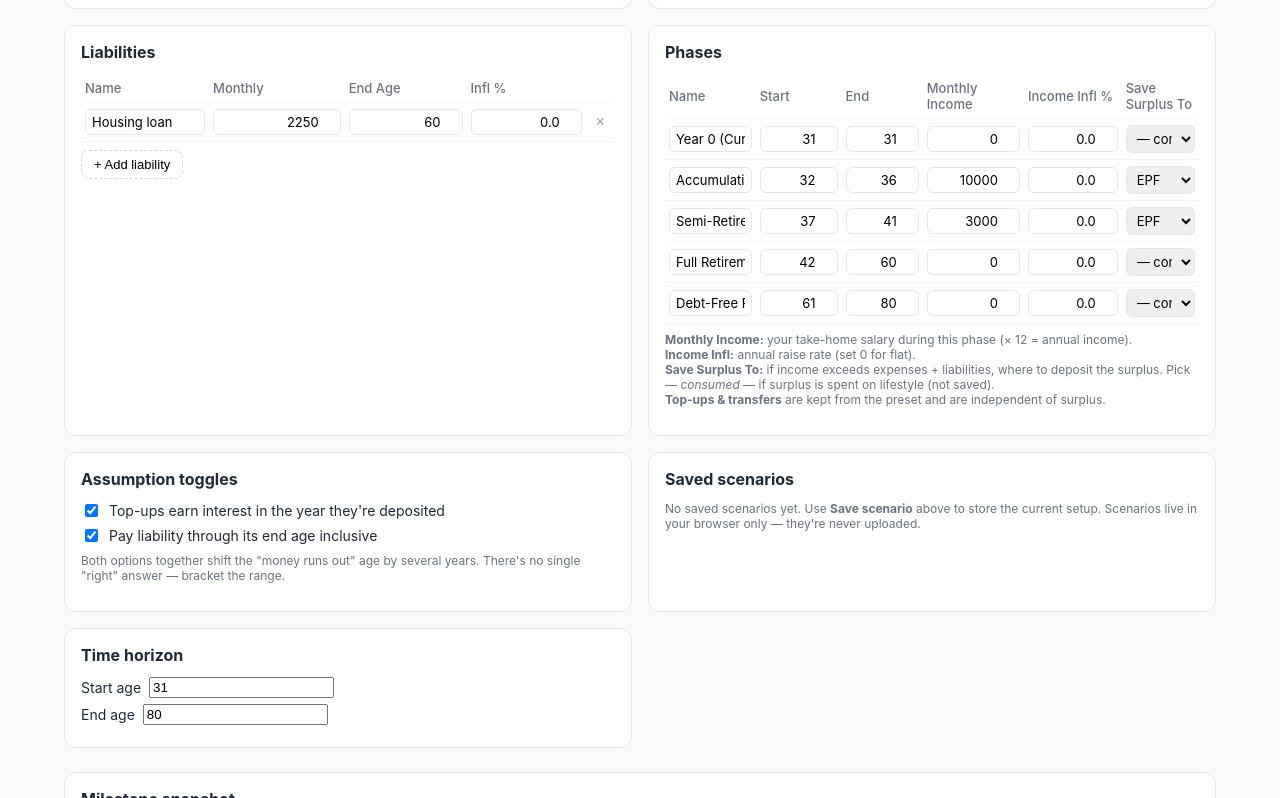
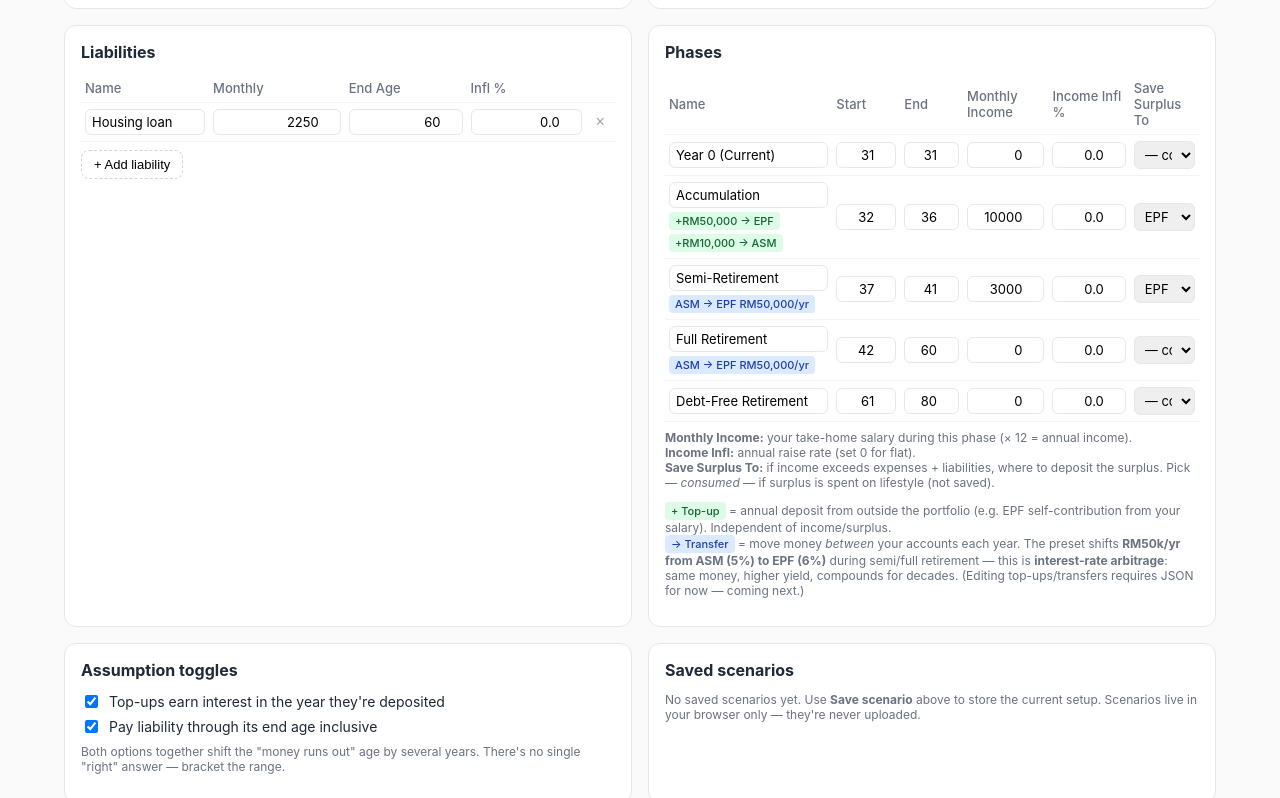
Before and after one commit to jianhanlim/retire-plan, a React (Vite) app: page / in a window 1280 px wide. Shown: the part 1399-2197 px from the top of the page. Built offline with nearby package versions, Linux system fonts and the light colour scheme.

Commit message:
Explain drain order strategy and surface top-ups/transfers as badges

```diff
--- a/src/App.css
+++ b/src/App.css
@@ -59,6 +59,18 @@ table button:hover { color: #dc2626; }
 .snapshot td.num, .snapshot th.num { text-align: right; font-variant-numeric: tabular-nums; white-space: nowrap; }
 .shortfall-tag { margin-left: 4px; color: #dc2626; cursor: help; }
 
+.phase-strategy { margin-top: 4px; display: flex; flex-wrap: wrap; gap: 4px; }
+.badge {
+  display: inline-block;
+  font-size: 11px;
+  padding: 2px 6px;
+  border-radius: 4px;
+  white-space: nowrap;
+  font-weight: 500;
+}
+.badge.topup { background: #dcfce7; color: #166534; }
+.badge.transfer { background: #dbeafe; color: #1e40af; }
+
 .saved-list { list-style: none; padding: 0; margin: 0; }
 .saved-list li {
   display: flex; justify-content: space-between; align-items: center;
--- a/src/App.tsx
+++ b/src/App.tsx
@@ -281,6 +281,12 @@ export default function App() {
             </tbody>
           </table>
           <button onClick={addAccount}>+ Add account</button>
+          <p className="hint">
+            <b>Drain order:</b> when the portfolio has to pay (income shortfall), accounts are emptied in
+            ascending Drain number — <b>1 first, then 2, then 3</b>. The preset drains Stocks (4%) before
+            ASM (5%) before EPF (6%), so the highest-compounding account is preserved longest. This is
+            the standard "lowest-return-first" withdrawal strategy.
+          </p>
         </div>
 
         <div className="card">
@@ -351,9 +357,28 @@ export default function App() {
               </tr>
             </thead>
             <tbody>
-              {input.phases.map((p) => (
+              {input.phases.map((p) => {
+                const acctName = (id: string) =>
+                  input.accounts.find((a) => a.id === id)?.name ?? id;
+                return (
                   <tr key={p.id}>
-                  <td><input value={p.name} onChange={(e) => updatePhase(p.id, { name: e.target.value })} /></td>
+                    <td>
+                      <input value={p.name} onChange={(e) => updatePhase(p.id, { name: e.target.value })} />
+                      {(p.topUps?.length || p.transfers?.length) ? (
+                        <div className="phase-strategy">
+                          {p.topUps?.map((t, i) => (
+                            <span key={`t${i}`} className="badge topup" title="Annual top-up (e.g. EPF self-contribution)">
+                              +{fmtRM(t.amount)} → {acctName(t.accountId)}
+                            </span>
+                          ))}
+                          {p.transfers?.map((t, i) => (
+                            <span key={`x${i}`} className="badge transfer" title="Annual transfer (interest-rate arbitrage)">
+                              {acctName(t.fromId)} → {acctName(t.toId)} {fmtRM(t.amount)}/yr
+                            </span>
+                          ))}
+                        </div>
+                      ) : null}
+                    </td>
                     <td><input type="number" value={p.startAge} onChange={(e) => updatePhase(p.id, { startAge: +e.target.value })} /></td>
                     <td><input type="number" value={p.endAge} onChange={(e) => updatePhase(p.id, { endAge: +e.target.value })} /></td>
                     <td><input type="number" value={p.monthlyIncome} onChange={(e) => updatePhase(p.id, { monthlyIncome: +e.target.value })} /></td>
@@ -370,15 +395,23 @@ export default function App() {
                       </select>
                     </td>
                   </tr>
-              ))}
+                );
+              })}
             </tbody>
           </table>
           <p className="hint">
             <b>Monthly Income:</b> your take-home salary during this phase (× 12 = annual income).<br />
             <b>Income Infl:</b> annual raise rate (set 0 for flat).<br />
             <b>Save Surplus To:</b> if income exceeds expenses + liabilities, where to deposit the surplus.
-            Pick <i>— consumed —</i> if surplus is spent on lifestyle (not saved).<br />
-            <b>Top-ups & transfers</b> are kept from the preset and are independent of surplus.
+            Pick <i>— consumed —</i> if surplus is spent on lifestyle (not saved).
+          </p>
+          <p className="hint">
+            <b className="badge topup">+ Top-up</b> = annual deposit from outside the portfolio
+            (e.g. EPF self-contribution from your salary). Independent of income/surplus.<br />
+            <b className="badge transfer">→ Transfer</b> = move money <i>between</i> your accounts each year.
+            The preset shifts <b>RM50k/yr from ASM (5%) to EPF (6%)</b> during semi/full retirement —
+            this is <b>interest-rate arbitrage</b>: same money, higher yield, compounds for decades.
+            (Editing top-ups/transfers requires JSON for now — coming next.)
           </p>
         </div>
 
```
Lines whose indentation alone changed are shown as unchanged.
